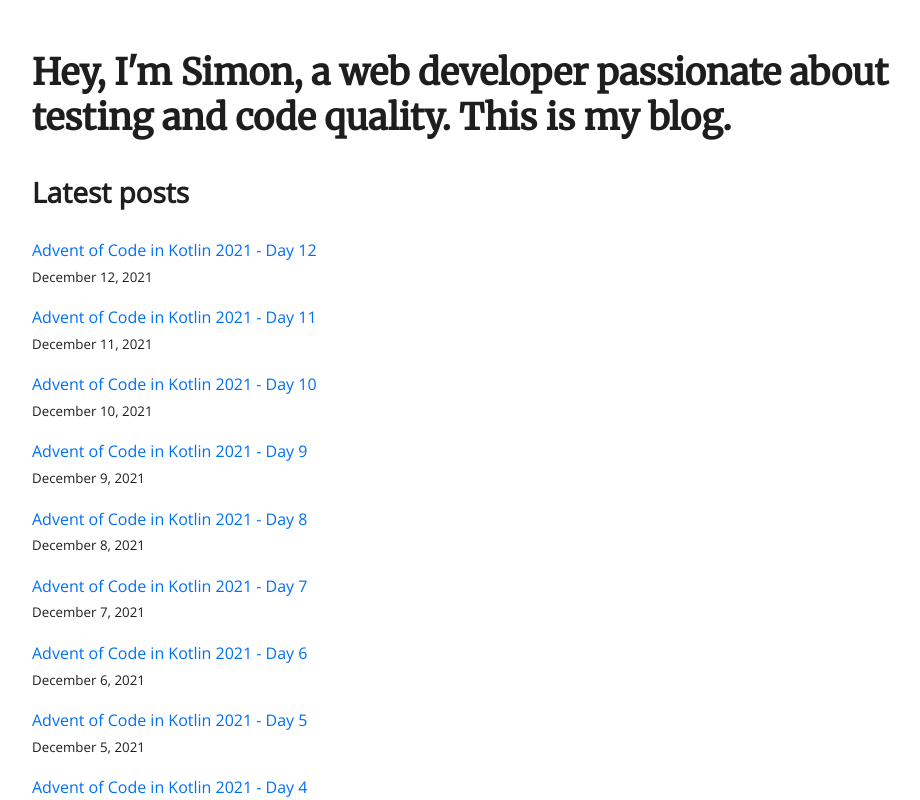
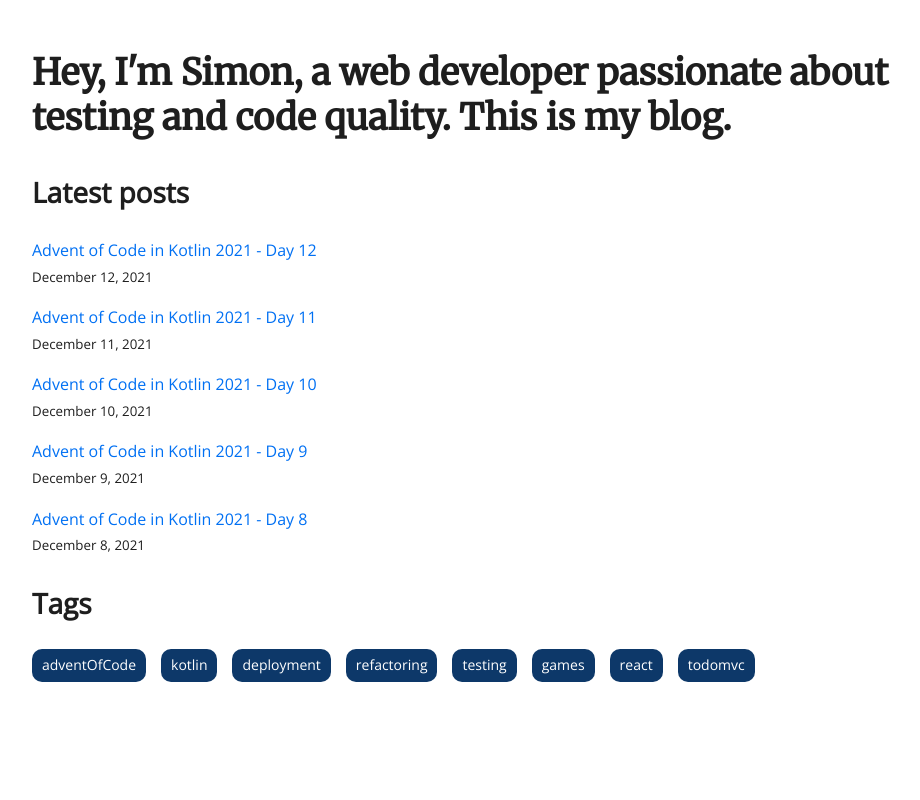
Before and after one commit to simonpweller/blog-sweller, a Next.js app: page / in a window 1280 px wide. Shown: the top 800 px of the page, without its empty margins (128-1048 px from the left). Built offline with nearby package versions, Linux system fonts and the light colour scheme.

Commit message:
Limit latest posts to 5

```diff
--- a/pages/index.tsx
+++ b/pages/index.tsx
@@ -31,7 +31,7 @@
       <section>
         <h2>Latest posts</h2>
         <ul className="post-list">
-          {sortedPostData.map((postData: PostData) => (
+          {sortedPostData.slice(0, 5).map((postData: PostData) => (
             <li key={postData.slug}>
               <PostLink {...postData} />
               <br />
```
